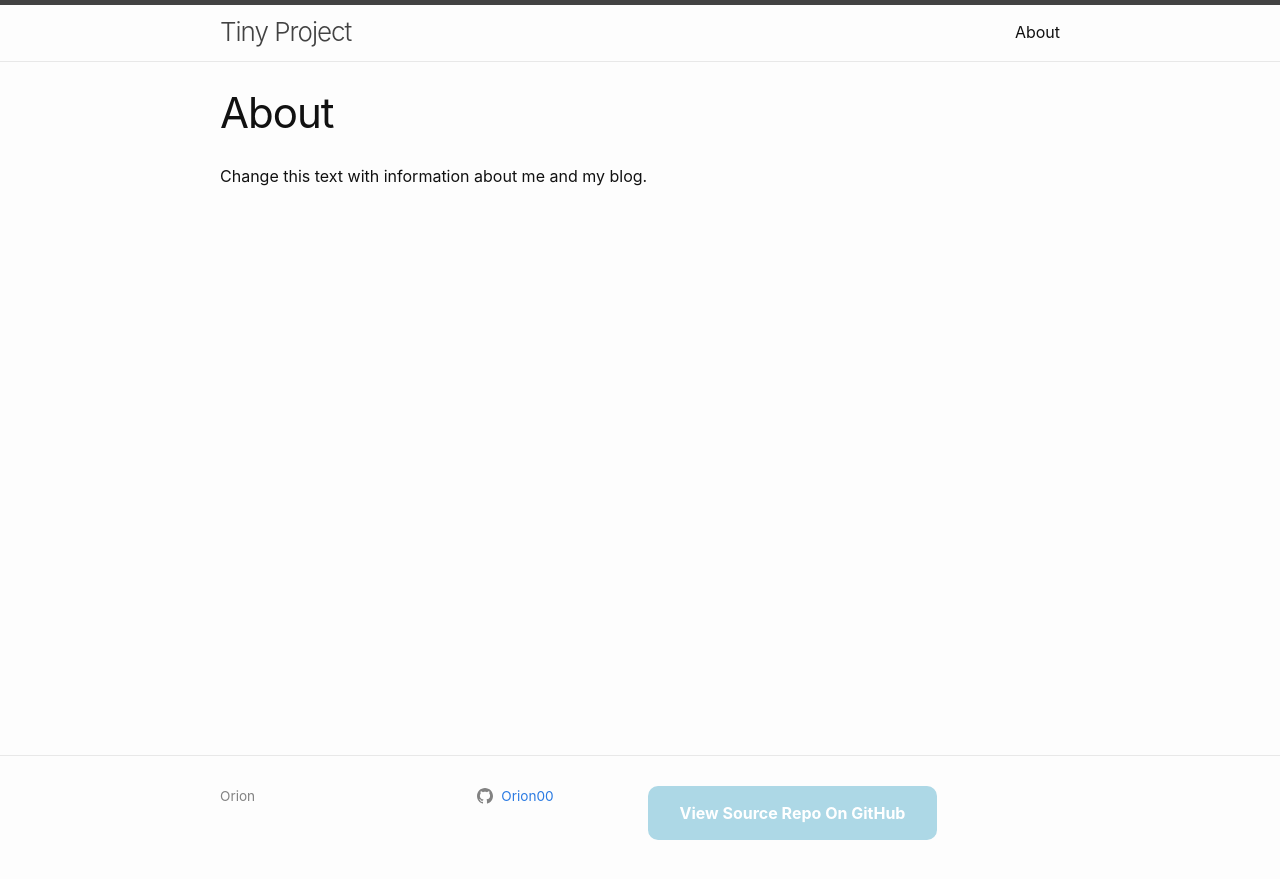
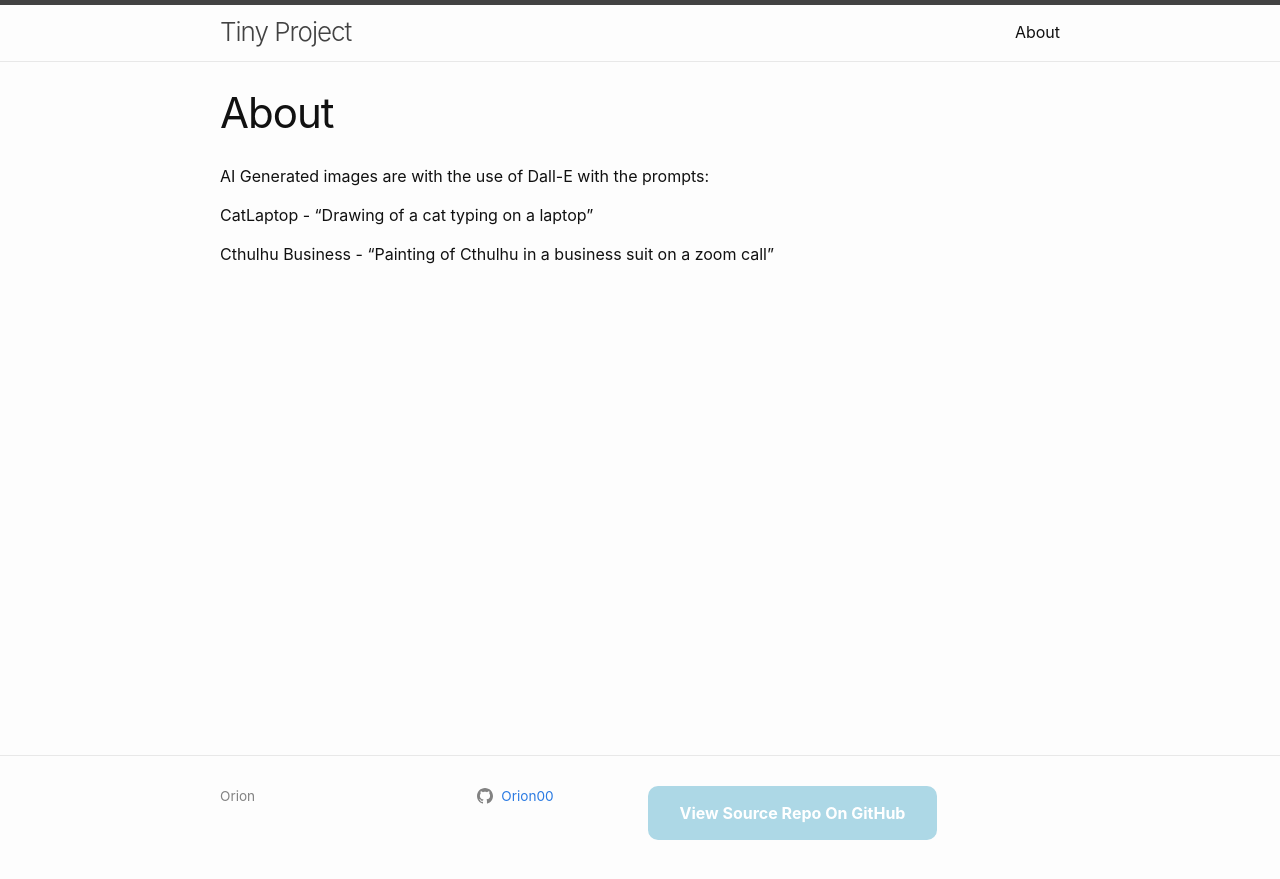
Before and after one commit to Orion00/Orion00.github.io, a Jekyll site: the page built from about.markdown, in a window 1280 px wide. Shown: the top 879 px of the page. Built offline with Jekyll 4.4.1, drawn with Linux system fonts in a browser that asks for light colours.

Commit message:
Update about.md

```diff
--- a/about.markdown
+++ b/about.markdown
@@ -4,4 +4,8 @@ title: About
 permalink: /about/
 ---
 
-Change this text with information about me and my blog.
+AI Generated images are with the use of Dall-E with the prompts:
+
+CatLaptop - "Drawing of a cat typing on a laptop"
+
+Cthulhu Business - "Painting of Cthulhu in a business suit on a zoom call"
```
Also changed, not shown: README.md.
